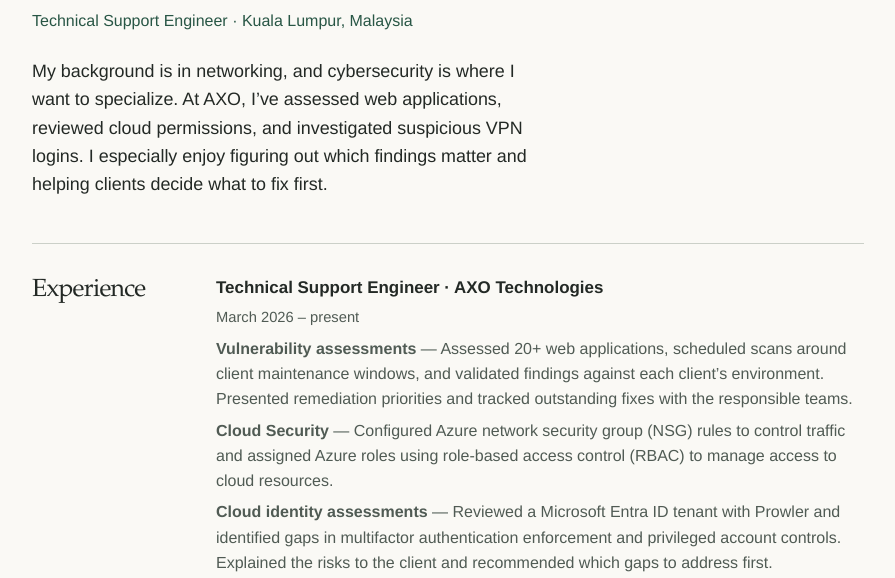
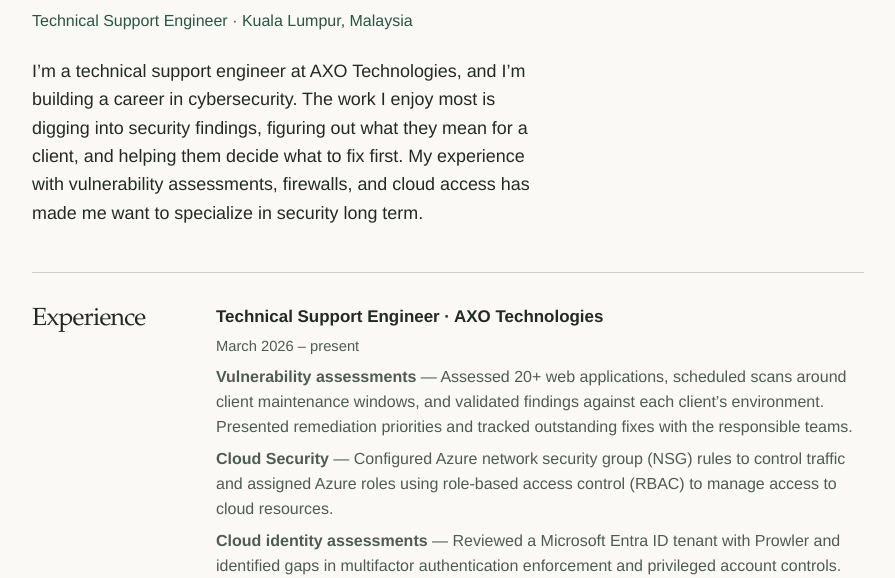
Before and after one commit to ahmad-muslim/ahmad-muslim.github.io, a plain HTML site: page index.html in a window 1280 px wide. Shown: the part 196-774 px from the top of the page, without its empty margins (192-1087 px from the left). Drawn offline with Linux system fonts and the light colour scheme.

Commit message:
Revise introduction paragraph in index.html

```diff
--- a/index.html
+++ b/index.html
@@ -52,7 +52,7 @@
     <header>
       <h1>Ahmad Muslim</h1>
       <p class="role">Technical Support Engineer · Kuala Lumpur, Malaysia</p>
-      <p class="intro">My background is in networking, and cybersecurity is where I want to specialize. At AXO, I’ve assessed web applications, reviewed cloud permissions, and investigated suspicious VPN logins. I especially enjoy figuring out which findings matter and helping clients decide what to fix first.</p>
+      <p class="intro">I’m a technical support engineer at AXO Technologies, and I’m building a career in cybersecurity. The work I enjoy most is digging into security findings, figuring out what they mean for a client, and helping them decide what to fix first. My experience with vulnerability assessments, firewalls, and cloud access has made me want to specialize in security long term.</p>
     </header>
     <section aria-labelledby="work">
       <h2 id="work">Experience</h2>
```
